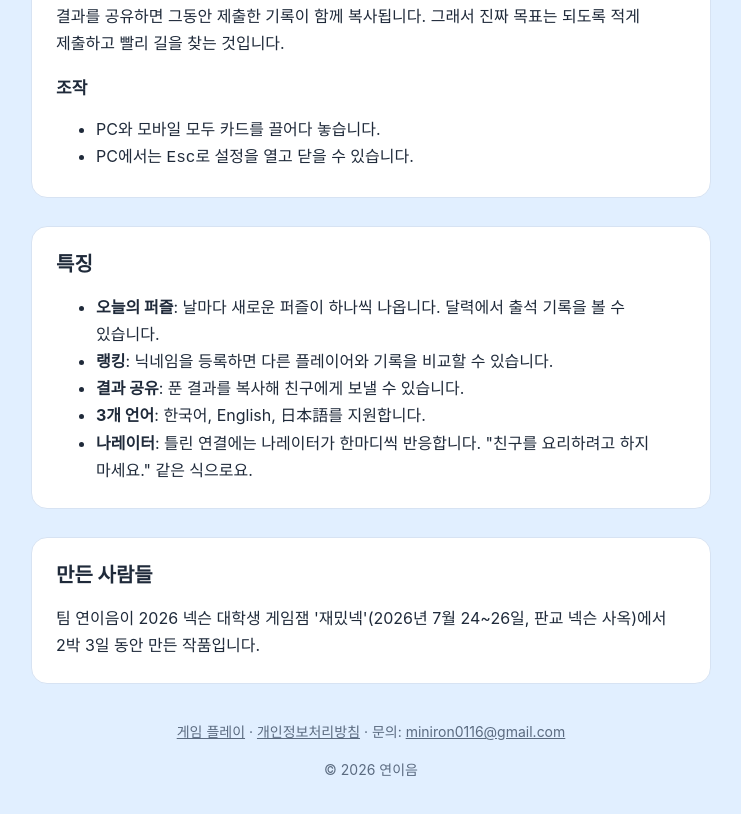
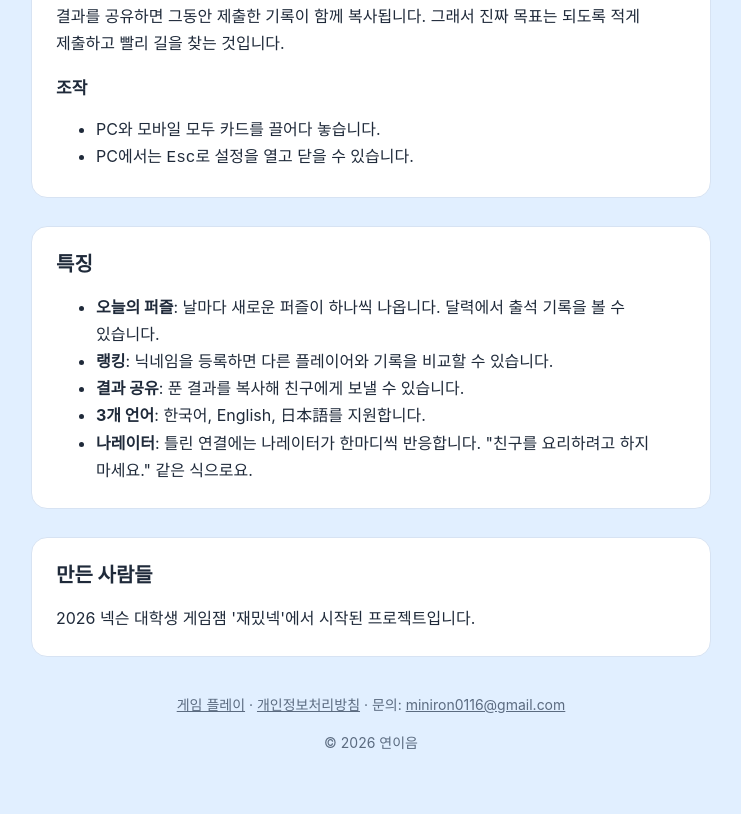
Before and after one commit to miniron-v/miniron-v.github.io, a plain HTML site: page index.html in a window 1280 px wide. Shown: the part 878-1692 px from the top of the page, without its empty margins (269-1010 px from the left). Drawn offline with Linux system fonts and the light colour scheme.

Commit message:
docs: 문구 수정

```diff
--- a/index.html
+++ b/index.html
@@ -70,8 +70,7 @@
     <section>
       <h2>만든 사람들</h2>
       <p>
-        팀 연이음이 2026 넥슨 대학생 게임잼 '재밌넥'(2026년 7월 24~26일, 판교 넥슨 사옥)에서
-        2박 3일 동안 만든 작품입니다.
+        2026 넥슨 대학생 게임잼 '재밌넥'에서 시작된 프로젝트입니다.
       </p>
     </section>
 
```
